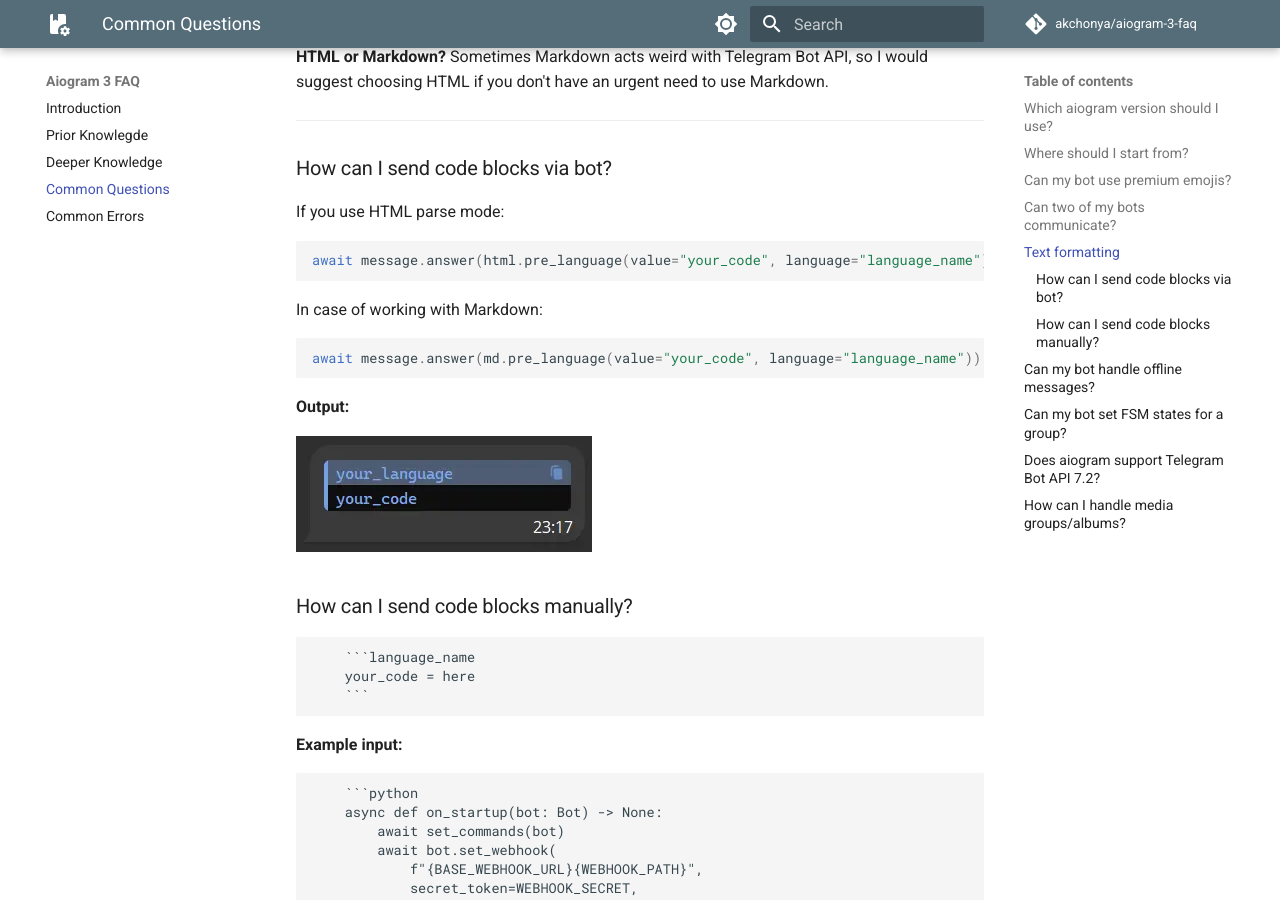
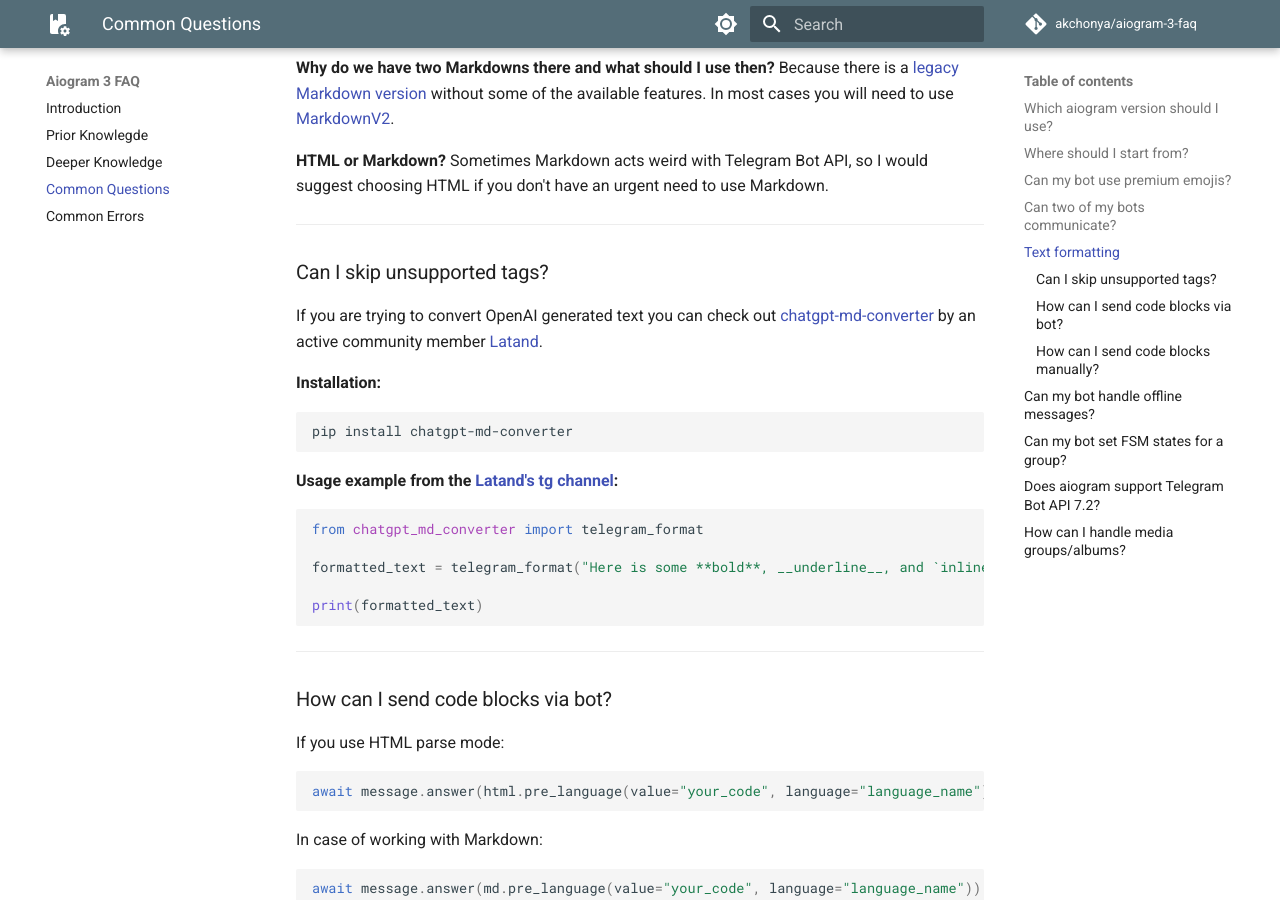
Before and after one commit to akchonya/aiogram-3-faq, an MkDocs documentation site: the page built from docs/common_questions.md, in a window 1280 px wide and 900 px high, scrolled down 1461 px. Built offline with MkDocs 1.6.1 and Material for MkDocs 9.7.7, drawn with Linux system fonts in a browser that asks for light colours; comment, search, counter and statistics services are not loaded.

Commit message:
add chatgpt-md-converter

````diff
--- a/docs/common_questions.md
+++ b/docs/common_questions.md
@@ -4,9 +4,13 @@
 
 Aiogram 2.x is essentially outdated at this point. While it can still be used, it lacks support for the latest TelegramBotApi versions. Understanding Aiogram 2.x may be necessary to maintain older projects, but aside from that, there's little reason to begin learning it now. It's advisable to start with the most recent version.
 
+---
+
 ## Where should I start from?
 
 Try the [Simple Usage](https://docs.aiogram.dev/en/latest/#simple-usage) example from the documentation.
+
+---
 
 ## Can my bot use premium emojis?
 
@@ -14,11 +18,15 @@
 
 ![fragment](images/fragment.webp)
 
+---
+
 ## Can two of my bots communicate?
 
 Short answer is [no](https://core.telegram.org/bots/faq#why-doesn-39t-my-bot-see-messages-from-other-bots).
 
 However, you can establish their communication through third-party software, as they cannot directly see each other's messages on Telegram.
+
+---
 
 ## Text formatting
 
@@ -48,6 +56,29 @@
 
 ---
 
+### Can I skip unsupported tags?
+
+If you are trying to convert OpenAI generated text you can check out [chatgpt-md-converter](https://pypi.org/project/chatgpt-md-converter/) by an active community member [Latand](https://github.com/Latand).
+
+**Installation:**
+
+```sh
+pip install chatgpt-md-converter
+```
+
+**Usage example from the [Latand's tg channel](https://t.me/botfatherdev):**
+
+```python
+from chatgpt_md_converter import telegram_format
+
+formatted_text = telegram_format("Here is some **bold**, __underline__, and `inline code`.\n```python\nprint('Hello, world!')\n")
+
+print(formatted_text)
+
+```
+
+---
+
 ### How can I send code blocks via bot?
 
 If you use HTML parse mode:
@@ -65,6 +96,8 @@
 **Output:**
 
 ![codeblock_output](images/codeblock.webp)
+
+---
 
 ### How can I send code blocks manually?
 
@@ -92,6 +125,8 @@
 
 ![codeblock_output](images/codeblock_manual.webp)
 
+---
+
 ## Can my bot handle offline messages?
 
 As the [Telegram Bot API documentation](https://core.telegram.org/bots/api#getting-updates) states:
@@ -105,6 +140,8 @@
 ```python
 await bot.set_webhook(..., drop_pending_updates=False)
 ```
+
+---
 
 ## Can my bot set FSM states for a group?
 
@@ -120,10 +157,14 @@
 
 **What if I want to have both private states and group states?** You can use [Storages](https://docs.aiogram.dev/en/latest/dispatcher/finite_state_machine/storages.html) to store any kind of custom states you want.
 
+---
+
 ## Does aiogram support Telegram Bot API 7.2?
 
 **upd.** [yes](https://t.me/aiogram_live/105)
 
+---
+
 ## How can I handle media groups/albums?
 
 Aiogram doesn't have in-built methods for it, but you can use [aiogram_album](https://github.com/RootShinobi/aiogram_album) utility by an active aiogram community member.
````
